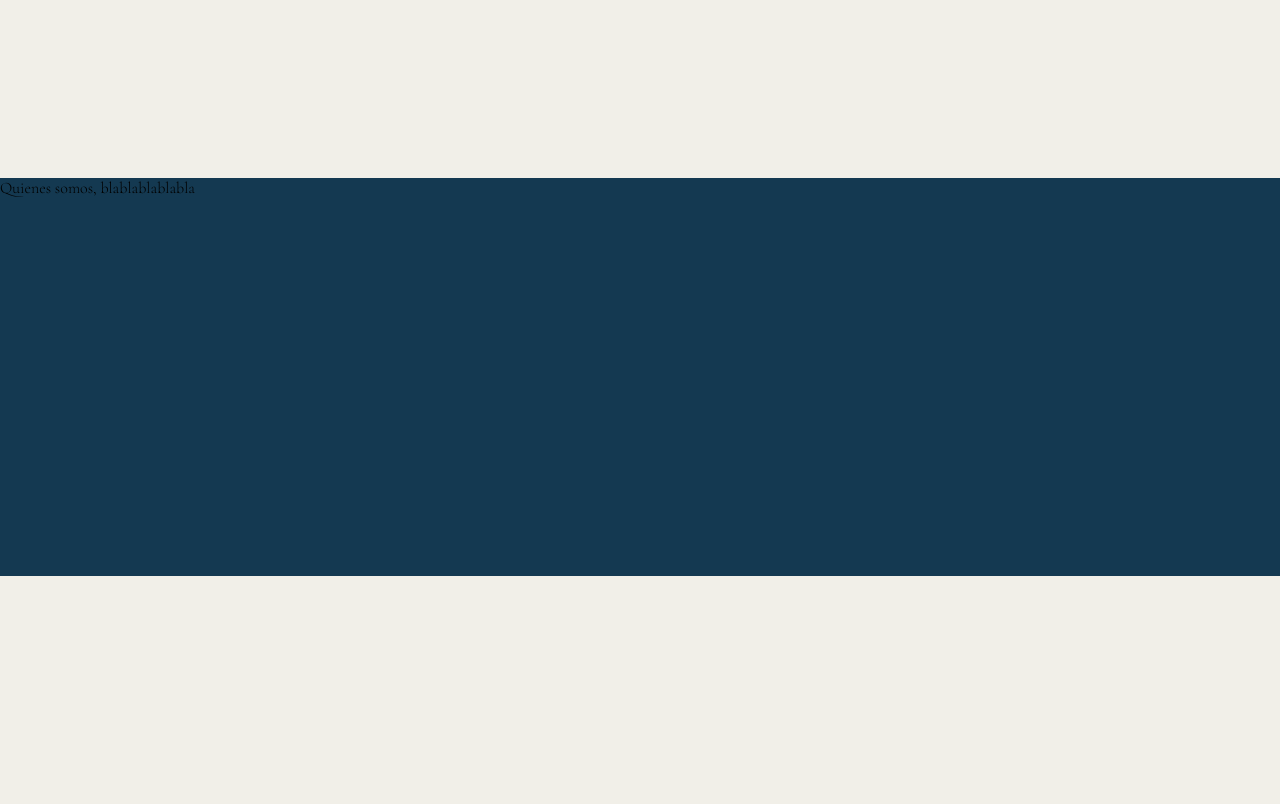
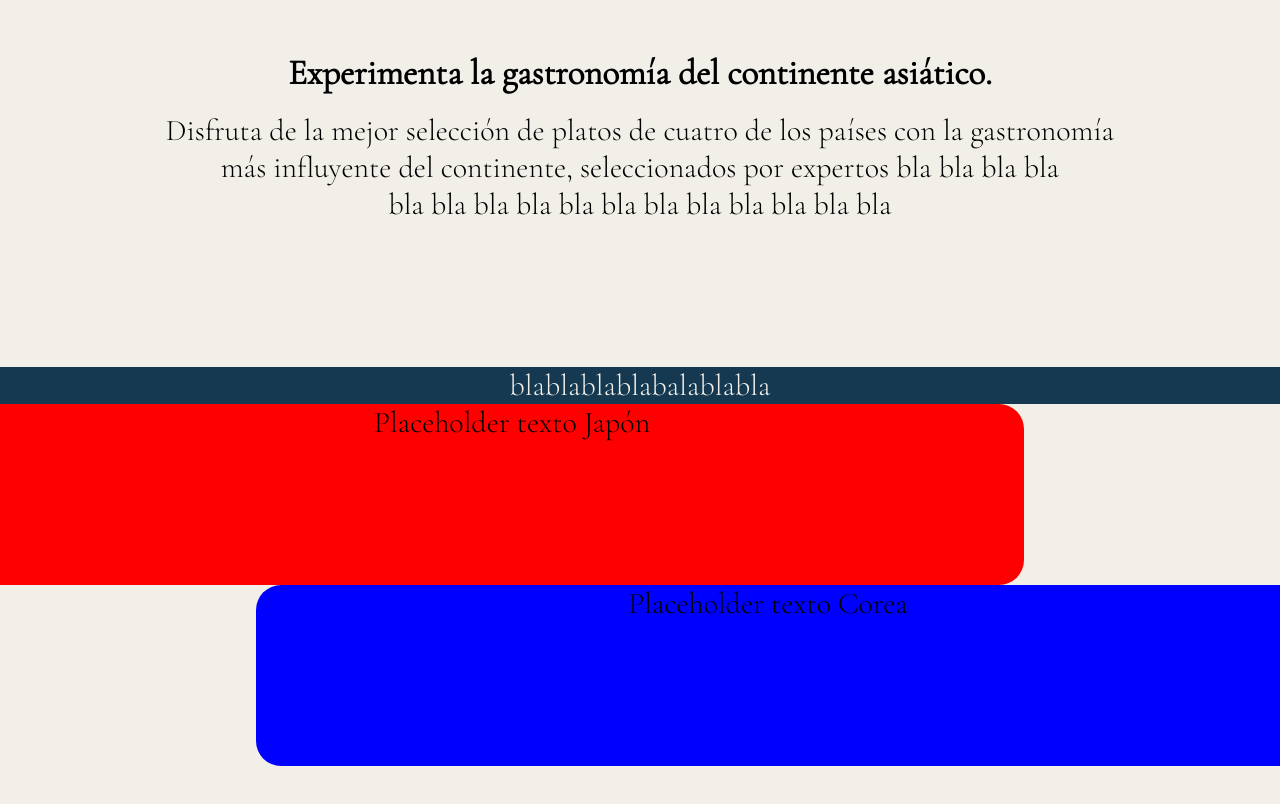
Before and after one commit to manulopez14/Proyecto-Pagina-Web, a plain HTML site: page asianation/asianation_principal.html in a window 1280 px wide. Shown: the part 802-1606 px from the top of the page. After the commit the page ends 1568 px from the top, so only its background shows below. Drawn offline with nearby package versions, Linux system fonts and the light colour scheme; a web font is replaced by a local one.

Commit message:
Añadida estructura general a asianation_principal

```diff
--- a/asianation/asianation_principal.html
+++ b/asianation/asianation_principal.html
@@ -20,6 +20,106 @@
         background-position: center;
         background-repeat: no-repeat;
         background-size: cover;
+    }
+
+    .div2{
+        background-color: #f1efe8;
+    }
+
+    .imptext{
+        font-size: 35px;
+        text-align: center;
+        font-weight: bolder;
+    }
+
+    .text{
+        font-size: 30px;
+        text-align: center;
+        animation:  ani2 0.75s ease-out forwards;
+        opacity: 0;
+    }
+
+    .textwhite{
+        color: #f1efe8;
+        font-size: 30px;
+        text-align: center;
+        animation:  ani2 0.75s ease-out forwards;
+        opacity: 0;
+    }
+
+    #divJapon{
+        background-color: red;
+        width: 80%;
+        height: 20%;
+        float: left;
+        border-bottom-right-radius: 25px;
+        border-top-right-radius: 25px;
+        transition-duration: 1s;
+    }
+
+    #divCorea{
+        background-color: blue;
+        width: 80%;
+        height: 20%;
+        float: right;
+        border-top-left-radius: 25px;
+        border-bottom-left-radius: 25px;
+        transition-duration: 1s;
+
+    }
+
+    #divChina{
+        background-color: yellow;
+        width: 80%;
+        height: 20%;
+        float: left;
+        border-bottom-right-radius: 25px;
+        border-top-right-radius: 25px;
+        transition-duration: 1s;
+    }
+
+    #divIndia{
+        background-color: green;
+        width: 80%;
+        height: 20%;
+        float: right;
+        border-top-left-radius: 25px;
+        border-bottom-left-radius: 25px;
+        transition-duration: 1s;
+    }
+
+    .textappear{
+        color: #f1efe8;
+        font-size: 30px;
+        text-align: center;
+        animation:  ani2 0.75s ease-out forwards;
+        opacity: 0;
+    }
+
+    #divJapon:hover{
+        filter: opacity(.5);
+        transition-duration: 1s;
+    }
+
+    #divCorea:hover{
+        filter: opacity(.5);
+        transition-duration: 1s;
+    }
+
+    #divChina:hover{
+        filter: opacity(.5);
+        transition-duration: 1s;
+    }
+
+    #divIndia:hover{
+        filter: opacity(.5);
+        transition-duration: 1s;
+    }
+
+    @keyframes ani2{
+        100%{
+            opacity: 1;
+        }
     }
 
     </style>
@@ -63,8 +163,15 @@
 
 
     </div>
-    <br />
-    <br />
+    <div class="div2">
+        <br /><br /><br />
+        <p class="imptext">Experimenta la gastronomía del continente asiático.</p>
+        <br />
+        <p class="text">Disfruta de la mejor selección de platos de cuatro de los países con la gastronomía <br />
+                        más influyente del continente, seleccionados por expertos bla bla bla bla </p>
+        <p class="text">bla bla bla bla bla bla bla bla bla bla bla bla</p>
+
+    </div>
     <br />
     <br />
     <br />
@@ -74,50 +181,22 @@
     <br />
     <br />
     <div>
-        <p>Quienes somos, blablablablabla</p>
-        <br />
-        <br />
-        <br />
-        <br />
-        <br />
-        <br />
-        <br />
-        <br />
-        <br />
-        <br />
-        <br />
-        <br />
-        <br />
-        <br />
-        <br />
-        <br />
-        <br />
-        <br />
-        <br />
-        <br />
-        <br />
+        <p class="textwhite">blablablablabalablabla</p>
+       <div id="divJapon">
+            <p class="text">Placeholder texto Japón</p>
+            <br /><br /><br /><br /><br /><br /><br /><br />
+       </div>
+       <div id="divCorea">
+        <p class="text">Placeholder texto Corea</p>
+        <br /><br /><br /><br /><br /><br /><br /><br />
+       </div>
+       <div id="divChina">
+
+       </div>
+       <div id="divIndia">
+
+       </div>
     </div>
-    <br />
-        <br />
-        <br />
-        <br />
-        <br />
-        <br />
-        <br />
-        <br />
-        <br />
-        <br />
-        <br />
-        <br />
-        <br />
-        <br />
-        <br />
-        <br />
-        <br />
-        <br />
-        <br />
-        <br />
-        <br />
 
 
 </body>
```
Also changed, not shown: asianation/imagenes/india.png (added).
